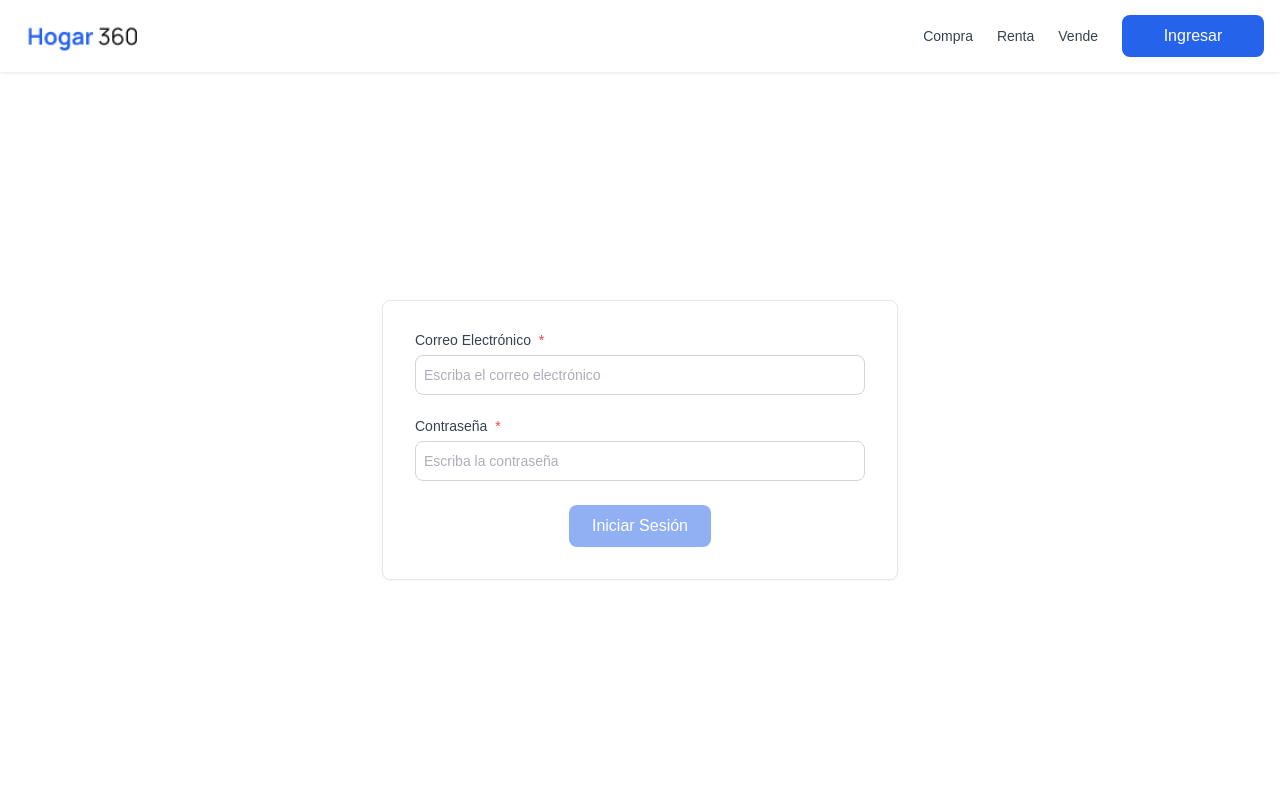
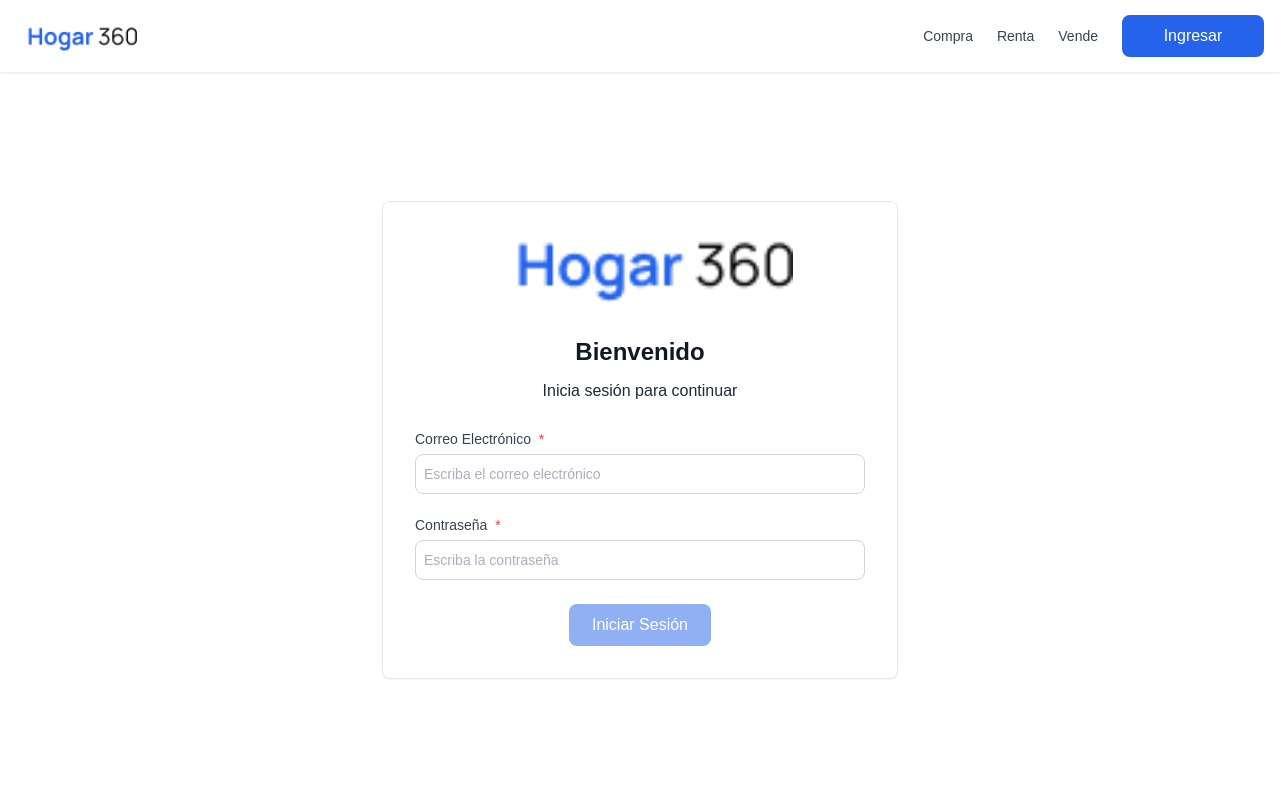
Before and after one commit to juandasevilla/home-360-front, an Angular app: page /login in a window 1280 px wide. Shown: the top 800 px of the page. Built offline with nearby package versions, Linux system fonts and the light colour scheme.

Commit message:
feat():logo

```diff
--- a/src/app/components/pages/login/login.component.html
+++ b/src/app/components/pages/login/login.component.html
@@ -1,5 +1,15 @@
 <div class="login-page">
   <div class="login-page__content">
+
+    <div class="login-page__logo">
+      <img src="assets/images/logo360.png" alt="Hogar360">
+    </div>
+
+    <div class="login-page__welcome">
+      <h1>Bienvenido</h1>
+      <p>Inicia sesión para continuar</p>
+    </div>
+
     <app-login-form></app-login-form>
   </div>
 </div>
--- a/src/app/components/pages/login/login.component.scss
+++ b/src/app/components/pages/login/login.component.scss
@@ -31,4 +31,35 @@
         color: $color-text-primary;
         font-weight: 400; // Aseguramos que sea 400 (normal, no bold)
     }
+
+    &__logo {
+        display: flex;
+        justify-content: center;
+        margin-bottom: 24px;
+
+        img {
+            height: 80px; // Ajusta según el tamaño deseado
+            width: auto;
+        }
+    }
+
+    &__welcome {
+        text-align: center;
+        margin-bottom: 32px;
+        font-family: $font-primary;
+
+        h1 {
+            font-size: 24px;
+            font-weight: 600;
+            color: $color-text-primary;
+            margin-bottom: 8px;
+            font-family: $font-primary;
+        }
+
+        p {
+            color: $color-text-subtitle;
+            font-size: 16px;
+            font-family: $font-primary;
+        }
+    }
 }
```
